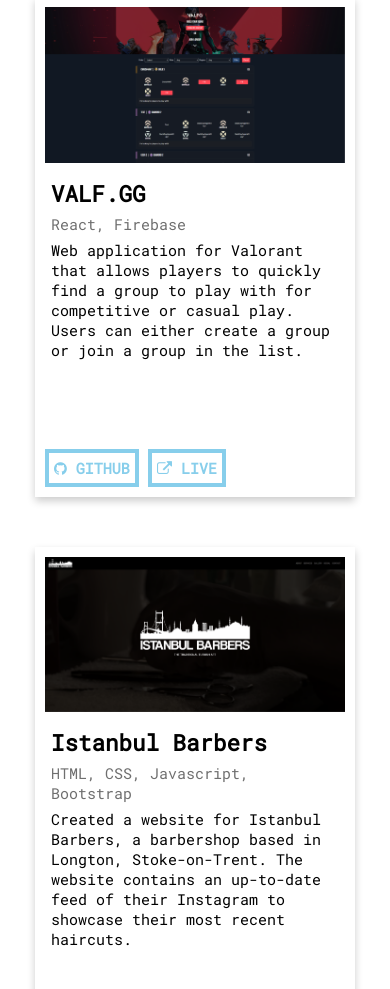
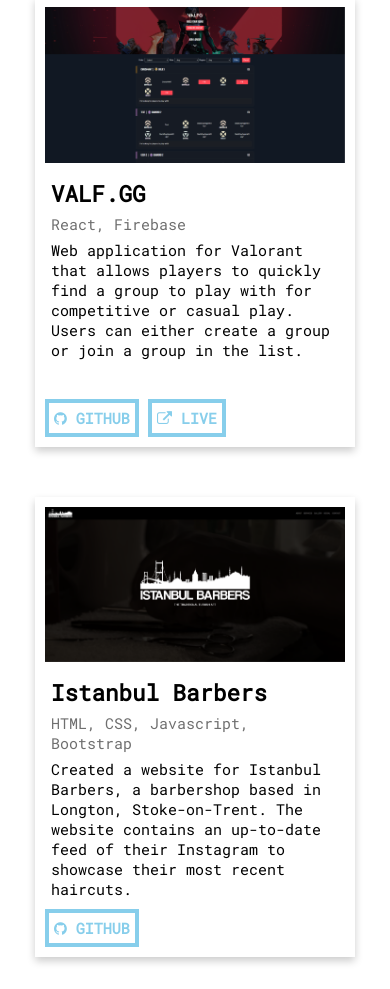
Before and after one commit to 9CB5/porfolio-website, a plain HTML site: page index.html in a window 390 px wide. Shown: the part 1011-2000 px from the top of the page. Drawn offline with Linux system fonts and the light colour scheme.

Commit message:
card height fix

```diff
--- a/index.html
+++ b/index.html
@@ -89,6 +89,7 @@
             Users can either create a group or join a group in the list.
           </p>
         </div>
+        <div class="spacer"></div>
         <div class="button-container">
           <a class="link-button" href="https://github.com/9CB5/valorant-lfg" target="_blank"><i class="fa fa-github"></i> Github</a>
           <a class="link-button" href="https://react-lfg-tool.web.app/" target="_blank"><i class="fa fa-external-link"></i> Live</a>
@@ -103,6 +104,7 @@
             their most recent haircuts.
           </p>
         </div>
+        <div class="spacer"></div>
         <div class="button-container">
           <a class="link-button" href="https://github.com/9CB5/istanbulbarbers" target="_blank"><i class="fa fa-github"></i> Github</a>
         </div>
@@ -119,6 +121,7 @@
             by the user.
           </p>
         </div>
+        <div class="spacer"></div>
         <div class="button-container">
           <a class="link-button" href="https://github.com/9CB5/room-homepage" target="_blank"><i class="fa fa-github"></i> Github</a>
           <a class="link-button" href="https://9cb5.github.io/room-homepage/" target="_blank"><i class="fa fa-external-link"></i> Live</a>
@@ -133,6 +136,7 @@
             mentor task. The website contains modern design trends such as gradient backgrounds and curved edges.
           </p>
         </div>
+        <div class="spacer"></div>
         <div class="button-container">
           <a class="link-button" href="https://github.com/9CB5/blogr-landing-page" target="_blank"><i class="fa fa-github"></i> Github</a>
           <a class="link-button" href="https://9cb5.github.io/blogr-landing-page/" target="_blank"><i class="fa fa-external-link"></i> Live</a>
--- a/styles.css
+++ b/styles.css
@@ -142,13 +142,17 @@
     margin: 25px;
     font-size: 20px;
     position: relative;
-    min-height: 650px;
+    display: flex;
+    flex-direction: column;
+    height: auto;
 }
 
 .button-container {
     position: absolute;
     bottom: 0;
     left: 10px;
+    min-height: 40px;
+    width: 100%;
 }
 
 .card:hover {
@@ -157,7 +161,7 @@
 
 .card-info {
     padding: 2px 16px;
-    min-height: 300px;
+    padding-bottom: 60px;
 }
 
 .card-info h2 {
@@ -253,7 +257,11 @@
     z-index: -1;
 }
 
-
+.spacer {
+    width: 200px;
+    height: 25px;
+    margin-right:0px;
+}
 
 
 @media screen and (max-width:1024px) {
@@ -275,13 +283,13 @@
 
     .card {
         width: 80%;
-        min-height: 600px;
+        min-height: 530px;
     }
 
 
 }
 
-@media screen and (max-width:768px) {
+@media screen and (max-width:700px) {
 
     html,body {
         overflow-x: hidden;
@@ -290,6 +298,10 @@
 
     .logo {
         font-size: 12px;
+    }
+
+    .banner .banner-text {
+        text-align: center;
     }
 
     .nav-links {
@@ -358,11 +370,15 @@
     .card {
         width: 100%;
         font-size: 15px;
-        min-height: 500px;
+        min-height: 450px;
     }
 
     .card-info {
-        min-height: 250px;
+        padding-bottom: 30px;
+    }
+
+    .finisher {
+        font-size: 12px;
     }
 
 
```
